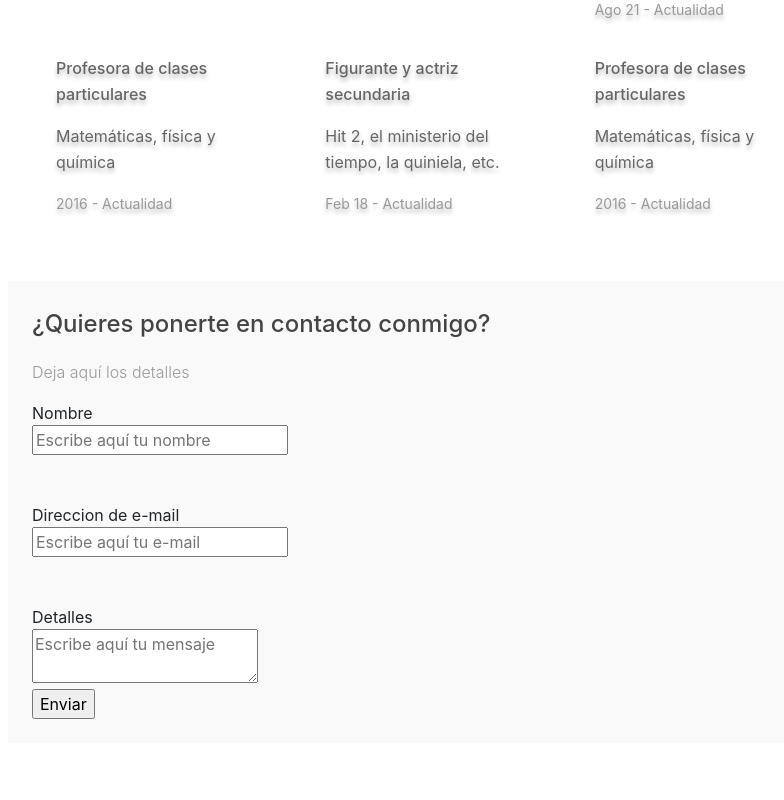
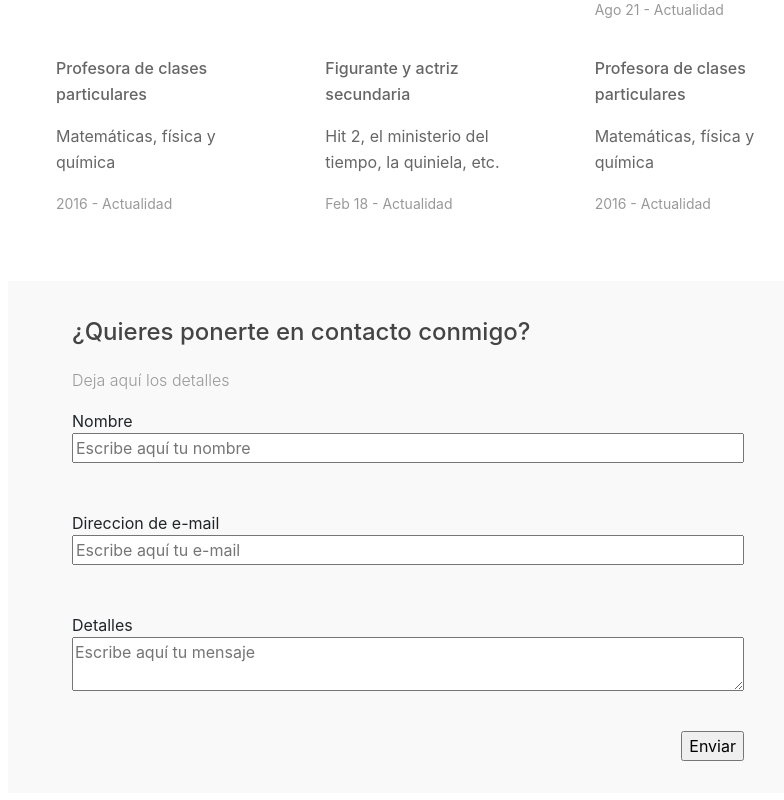
Before and after one commit to elenajs98/Portfolio-React, a React (Create React App) app: page / in a window 1280 px wide. Shown: the part 1127-1927 px from the top of the page, without its empty margins (232-1016 px from the left). Before the commit the page ends 1894 px from the top, so only its background shows below. Built offline with nearby package versions, Linux system fonts and the light colour scheme.

Commit message:
añado el footer, y arreglo el formulario

```diff
--- a/src/App.css
+++ b/src/App.css
@@ -107,7 +107,6 @@ h2 {
   color: #999999;
 }
 #icon-grid {
-  text-shadow: 0 4px 4px rgba(0, 0, 0, 0.25);
   background-color: white;
 }
 
@@ -131,10 +130,19 @@ h2 {
   margin-left: auto;
   margin-right: auto;
   background-color: #f9f9f9;
-  padding: 24px;
-
-  margin-bottom: 24px;
+  padding: 5%;
+  margin-bottom: 5%;
+  padding-bottom: 7.5%;
+  padding-top: 2.5%;
 }
-.text-input {
-  max-width: 800px;
+#enviar{
+  margin-top: 5%;
+float: right;
 }
+.text-imput{
+  width: 100%;
+  color:#e7e7e7;
+}
+#field{
+  width: 100%;
+}
--- a/src/components/Contacto.js
+++ b/src/components/Contacto.js
@@ -56,6 +56,7 @@ export const Contacto = () => {
             value="Enviar"
             data-wait="Please wait..."
             className="button"
+            id="enviar"
           />
         </form>
       </div>
```
Also changed, not shown: src/components/Footer.js (added, +8 -0 lines).
